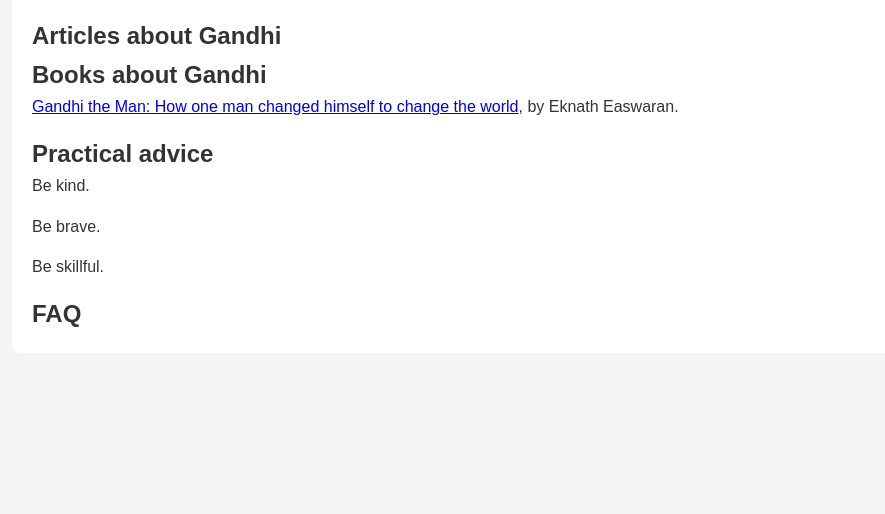
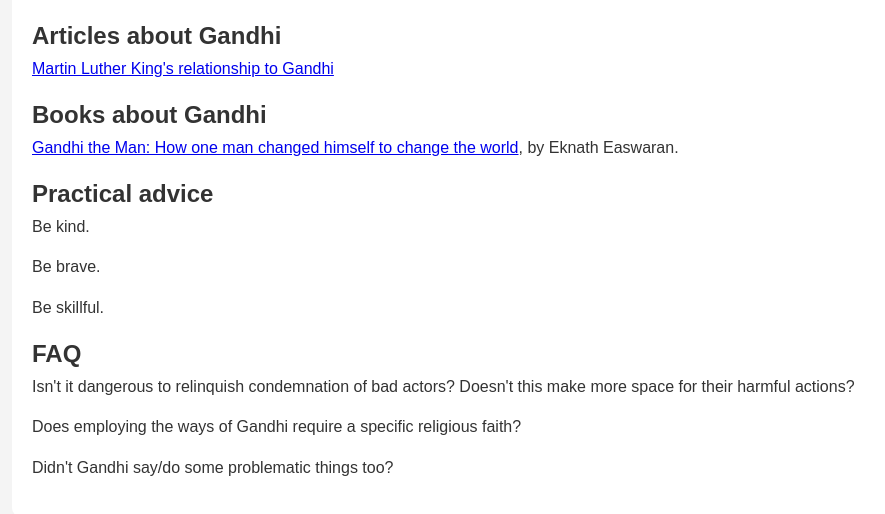
Before and after one commit to gandhitheman/gandhitheman.github.io, a plain HTML site: page index.html in a window 1280 px wide. Shown: the part 94-608 px from the top of the page, without its empty margins (28-913 px from the left). Drawn offline with Linux system fonts and the light colour scheme.

Commit message:
Update index.html

```diff
--- a/index.html
+++ b/index.html
@@ -15,6 +15,8 @@
             <h1>Resources for learning about Gandhi and Ahimsa</h1>
 
             <h2>Articles about Gandhi</h2>
+
+            <p><a href="https://kinginstitute.stanford.edu/gandhi-mohandas-k">Martin Luther King's relationship to Gandhi</a></p>
 
             <h2>Books about Gandhi</h2>
 
@@ -37,6 +39,12 @@
 
             <h2>FAQ</h2>
 
+            <p>Isn't it dangerous to relinquish condemnation of bad actors? Doesn't this make more space for their harmful actions?</p>
+
+            <p>Does employing the ways of Gandhi require a specific religious faith?</p>
+
+            <p>Didn't Gandhi say/do some problematic things too?</p>
+
         </main>
     </div>
 </body>
```
